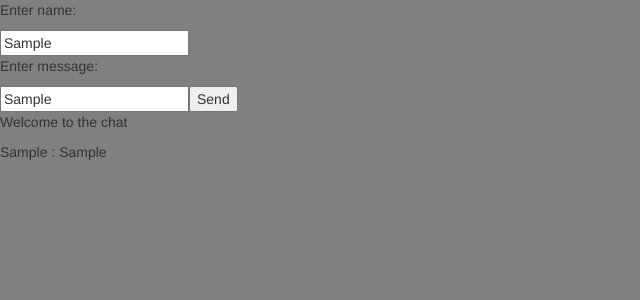
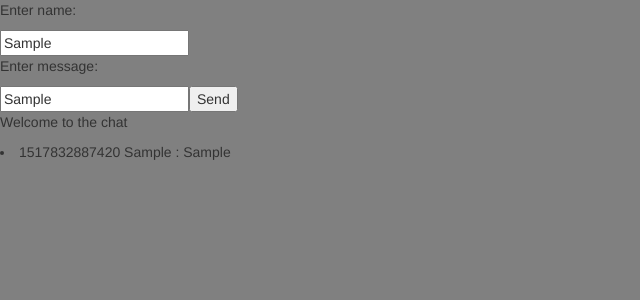
Before and after one commit to nikolaycviv/ReactChat, a React app: page / in a window 1280 px wide. Both pictures are taken after typing "Sample", "Sample" into the empty fields and a click on the button "Send". Shown: the top 300 px of the page, without its empty margins (0-640 px from the left). Built offline with nearby package versions, Linux system fonts and the light colour scheme.

Commit message:
Created chat board component

```diff
--- a/src/components/App.js
+++ b/src/components/App.js
@@ -1,20 +1,26 @@
 import React from 'react';
 import SetName from './SetName';
 import CreateMessage from './CreateMessage';
+import ChatBoard from './ChatBoard';
 // import PropTypes from 'prop-types';
 
 class App extends React.Component {
     constructor(props) {
         super(props);
         this.state = { greeting: "", name: "", message: "" };
-
+        this.messages = [];
         // This binding is necessary to make `this` work in the callback
         this.handleClick = this.handleClick.bind(this);
     }
 
     handleClick() {
         if (this.refs.name.value) {
-            this.setState({ greeting: "Welcome to the chat", name: this.refs.name.value, message: this.refs.message.value });
+            var date = Date.now();
+            let newMessage = "";
+            newMessage = date + " " +this.refs.name.value + " : " + this.refs.name.value;
+            this.messages.push(newMessage);
+            console.log(newMessage);
+            this.setState({ greeting: "Welcome to the chat", name: this.refs.name.value, message: this.refs.name.value });
         } else {
             this.setState({ greeting: "Enter your name to join the chat" });
         }
@@ -29,7 +35,7 @@ class App extends React.Component {
                 <input type="text" ref="message" />
                 <button onClick={this.handleClick}>Send</button>
                 <p>{this.state.greeting}</p>
-                <span><SetName userName={this.state.name} /> : <CreateMessage message={this.state.message} /></span>
+                <ChatBoard messages={this.messages}/>
             </div>
         );
     }
--- /dev/null
+++ b/src/components/ChatBoard.js
@@ -0,0 +1,21 @@
+import React from 'react';
+
+class ChatBoard extends React.Component {
+  constructor(props) {
+    super(props);
+  }
+
+  render() {
+    return (
+      <div>
+      {
+        this.props.messages.map((message) =>
+          <li>{message}</li>
+        )
+      }
+      </div>
+    )
+  }
+}
+
+export default ChatBoard;
```
